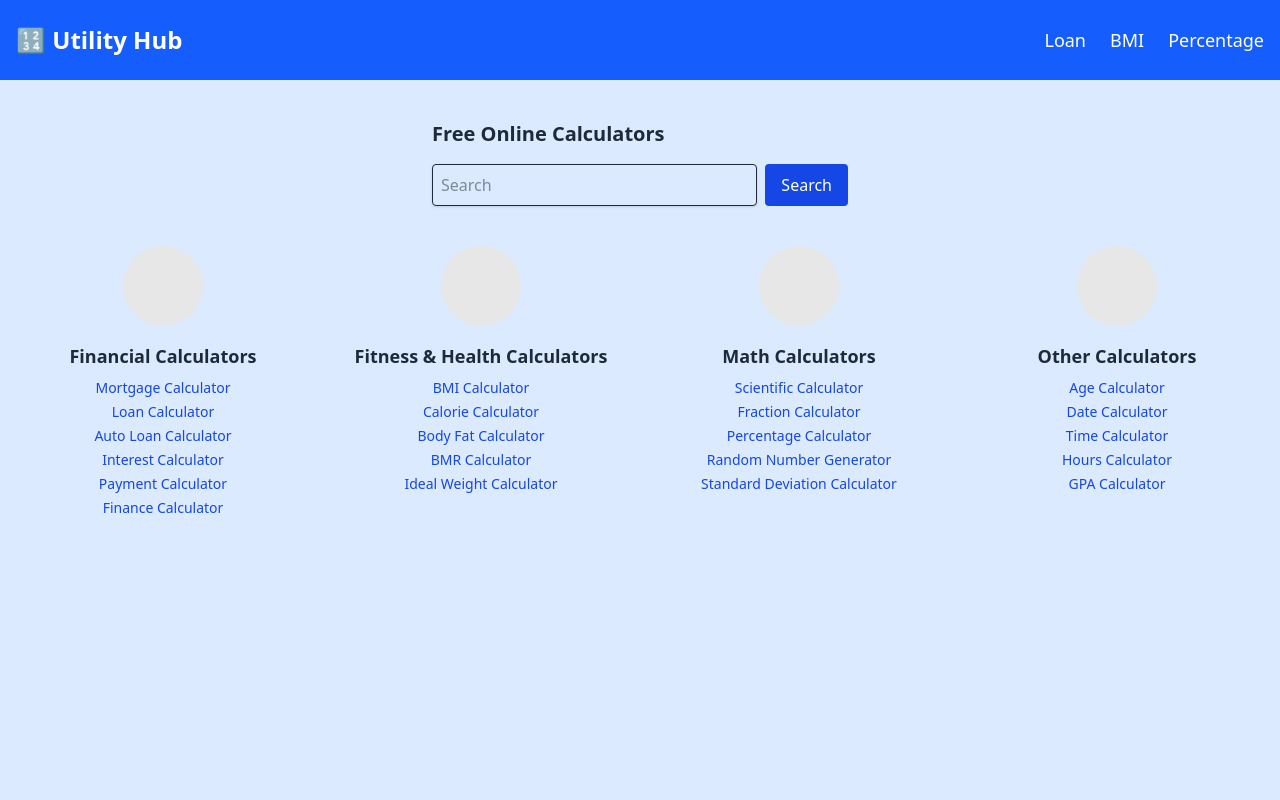
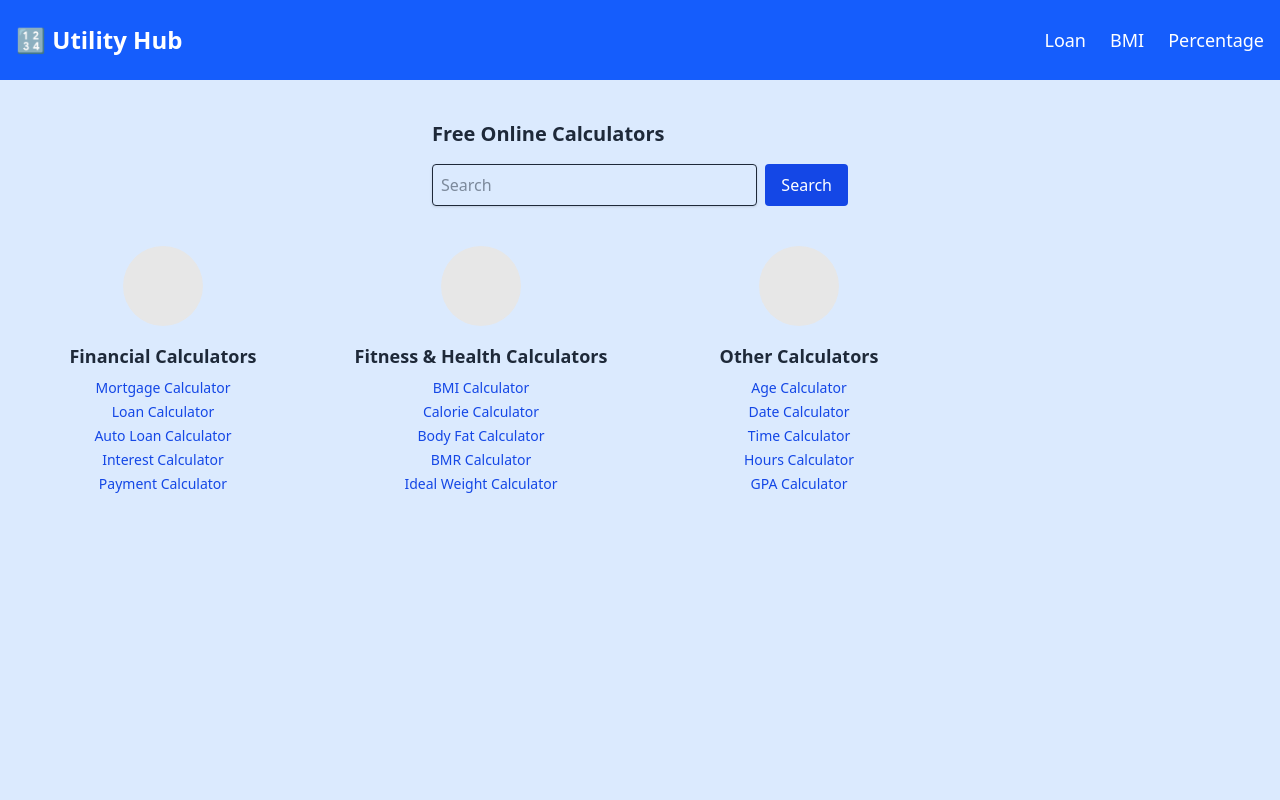
Before and after one commit to hashirahmed2982/utility-calculator-app, a Next.js app: page / in a window 1280 px wide. Shown: the top 800 px of the page. Built offline with nearby package versions, Linux system fonts and the light colour scheme.

Commit message:
site created

```diff
--- a/src/app/page.js
+++ b/src/app/page.js
@@ -31,7 +31,7 @@ export default function HomePage() {
             { name: 'Auto Loan Calculator', href: 'auto-loan' },
             { name: 'Interest Calculator', href: 'interest' },
             { name: 'Payment Calculator', href: 'payment' },
-            { name: 'Finance Calculator', href: 'finance' },
+            // { name: 'Finance Calculator', href: 'finance' },
 
           ]}
         />
@@ -46,7 +46,7 @@ export default function HomePage() {
             { name: 'Ideal Weight Calculator', href: 'ideal-weight' },
           ]}
         />
-        <Category
+        {/* <Category
           title="Math Calculators"
           basePath="math"
           links={[
@@ -56,7 +56,7 @@ export default function HomePage() {
             { name: 'Random Number Generator', href: 'random' },
             { name: 'Standard Deviation Calculator', href: 'standard-deviation' },
           ]}
-        />
+        /> */}
         <Category
           title="Other Calculators"
           basePath="other"
```
